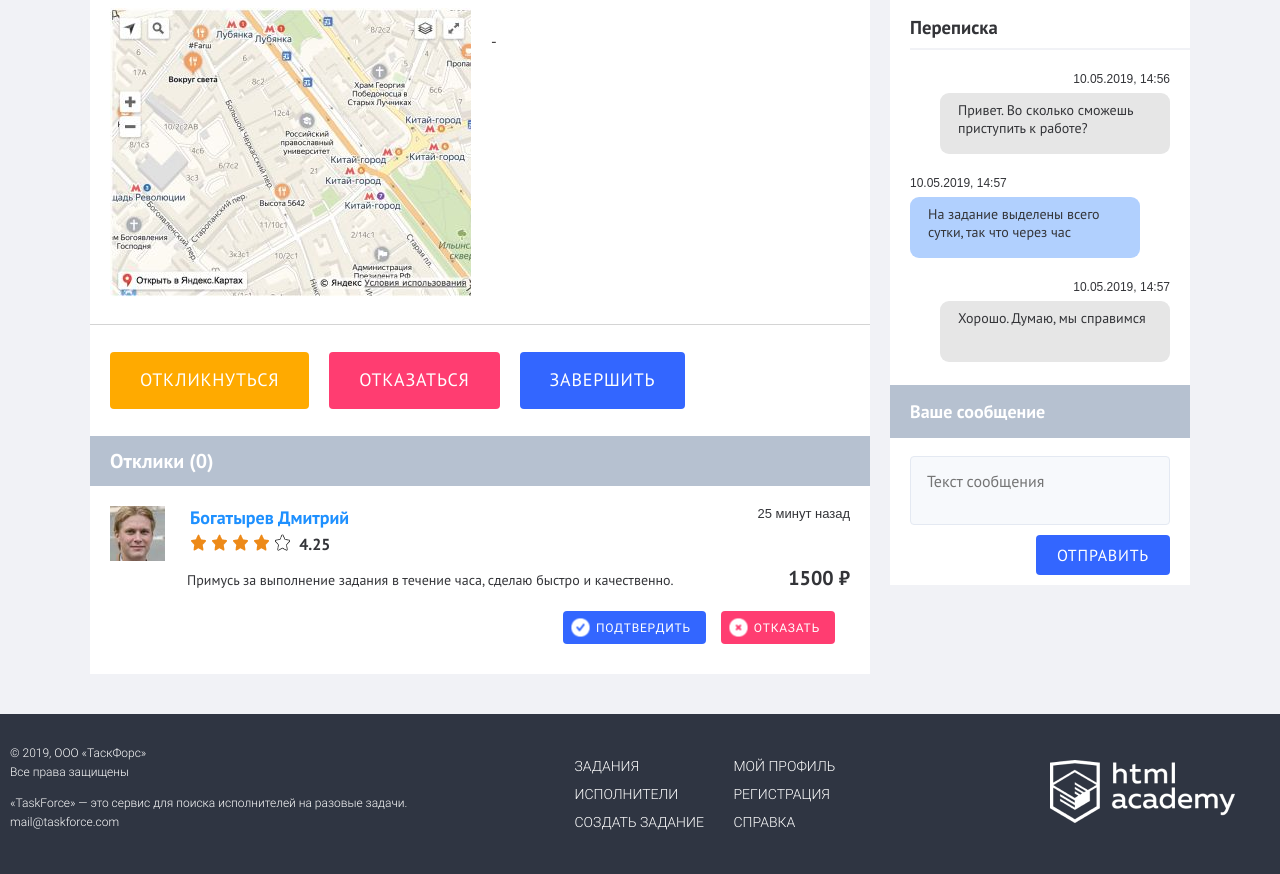
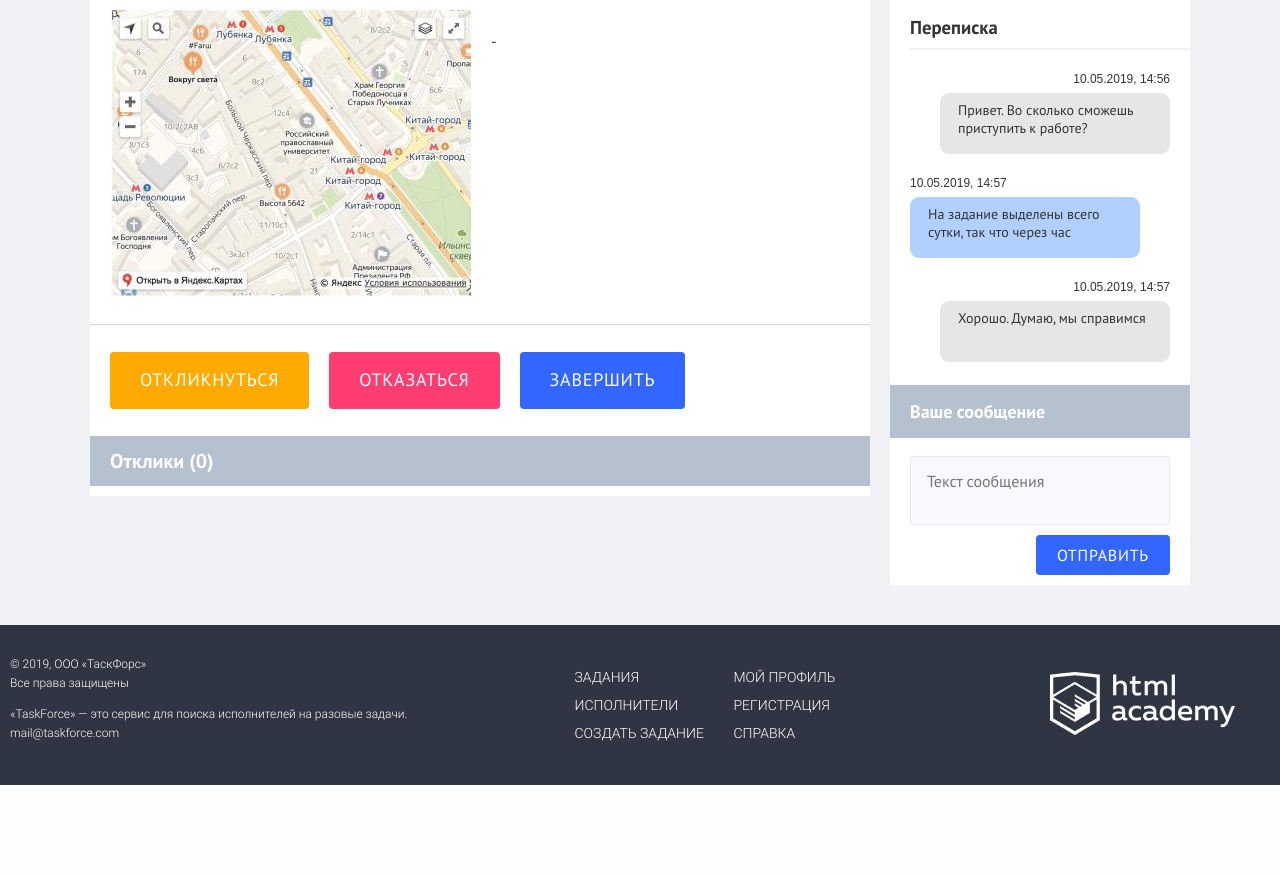
Before and after one commit to artyone/1035243-task-force-1, a Yii app: template frontend/views/tasks/view.php in a window 1280 px wide. Shown: the part 359-1233 px from the top of the page. After the commit the page ends 1144 px from the top, so only its background shows below. Run offline with PHP 8.4 and a stand-in for Yii, Linux system fonts and the light colour scheme; the template is opened without the code that fills it, so the values that code supplies are empty; some libraries are stand-ins or nearby versions.

Commit message:
Тайные тропы: мердж и фикс лишней верстки

```diff
--- a/frontend/views/tasks/view.php
+++ b/frontend/views/tasks/view.php
@@ -83,29 +83,6 @@ use frontend\helpers\WordHelper;
                     </div>
                 </div>
             <?php endforeach; ?>
-            <div class="content-view__feedback-card">
-                <div class="feedback-card__top">
-                    <a href="#"><img src="/img/man-blond.jpg" width="55" height="55"></a>
-                    <div class="feedback-card__top--name">
-                        <p class="link-name"><a href="#" class="link-regular">Богатырев Дмитрий</a></p>
-                        <span></span><span></span><span></span><span></span><span class="star-disabled"></span>
-                        <b>4.25</b>
-                    </div>
-                    <span class="new-task__time">25 минут назад</span>
-                </div>
-                <div class="feedback-card__content">
-                    <p>
-                        Примусь за выполнение задания в течение часа, сделаю быстро и качественно.
-                    </p>
-                    <span>1500 ₽</span>
-                </div>
-                <div class="feedback-card__actions">
-                    <a class="button__small-color request-button button"
-                       type="button">Подтвердить</a>
-                    <a class="button__small-color refusal-button button"
-                       type="button">Отказать</a>
-                </div>
-            </div>
         </div>
     </div>
 </section>
```
